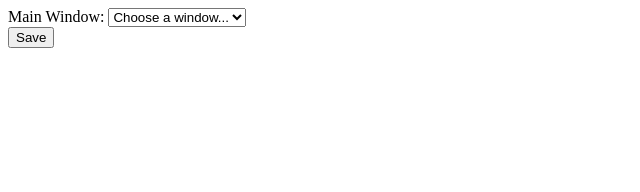
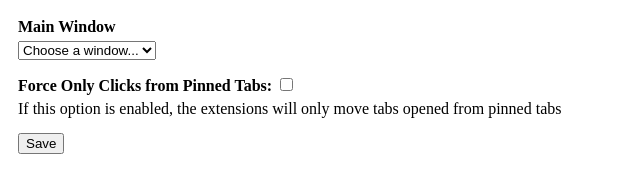
Before and after one commit to timtrinidad/chrome-extension-force-new-tabs-to-main-window, a browser extension: page src/options.html in a window 1280 px wide. Shown: the whole page, without its empty margins (0-640 px from the left). Drawn offline with Linux system fonts and the light colour scheme.

Commit message:
expose option to only move tabs from pinned tabs

```diff
--- a/src/options.html
+++ b/src/options.html
@@ -1,15 +1,39 @@
 <!DOCTYPE html>
 <html>
 <head><title>Extension Options</title></head>
+<style type="text/css">
+    body {
+        padding: 10px;
+    }
+    .option {
+        margin-bottom: 15px;
+    }
+    label {
+        font-weight: bold;
+    }
+    select, .instructions {
+        display: block;
+        margin-top: 5px;
+    }
+
+</style>
 <body>
 
-Main Window:
-<select id="main-window">
-    <option value="0">Choose a window...</option>
-</select>
+<div class="option">
+    <label for="main-window">Main Window</label>
+    <select id="main-window" name="main-window">
+        <option value="0">Choose a window...</option>
+    </select>
+</div>
 
-<div id="status"></div>
-<button id="save">Save</button>
+<div class="option">
+    <label for="pinned-only">Force Only Clicks from Pinned Tabs:</label>
+    <input type="checkbox" id="pinned-only" name="pinned-only" />
+    <div class="instructions">If this option is enabled, the extensions will only move tabs opened from pinned tabs</div>
+</div>
+
+
+<button id="save">Save</button> <span id="status"></span>
 
 <script src="options.js"></script>
 </body>
--- a/src/options.js
+++ b/src/options.js
@@ -1,9 +1,11 @@
 // Saves options to chrome.storage
 async function saveOptions() {
   const mainWindowId = document.getElementById('main-window').value;
+  const pinnedOnly = document.getElementById('pinned-only').value;
   chrome.storage.sync.set(
     {
       mainWindowId: Number(mainWindowId),
+      pinnedOnly,
     },
     () => {
       // Update status to let user know options were saved.
@@ -11,7 +13,7 @@ async function saveOptions() {
       status.textContent = 'Options saved.';
       setTimeout(() => {
         status.textContent = '';
-      }, 750);
+      }, 2000);
     }
   );
 }
@@ -40,9 +42,11 @@ async function restoreOptions() {
   chrome.storage.sync.get(
     {
       mainWindowId: '0',
+      pinnedOnly: false,
     },
-    ({ mainWindowId }) => {
+    ({ mainWindowId, pinnedOnly }) => {
       document.getElementById('main-window').value = mainWindowId;
+      document.getElementById('pinned-only').checked = pinnedOnly;
     }
   );
 }
```
Also changed, not shown: src/background.js (+9 -1 lines), CHANGELOG.md (added), README.md, manifest.json.
